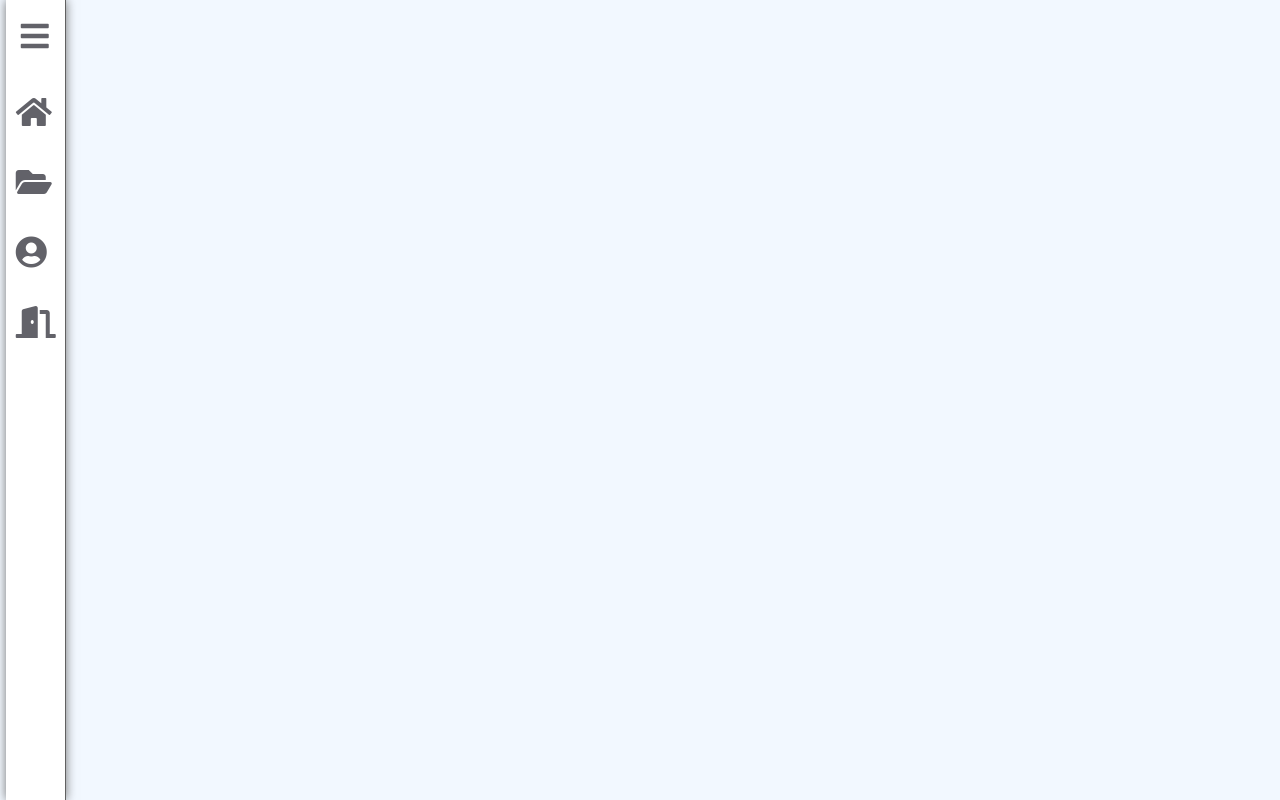
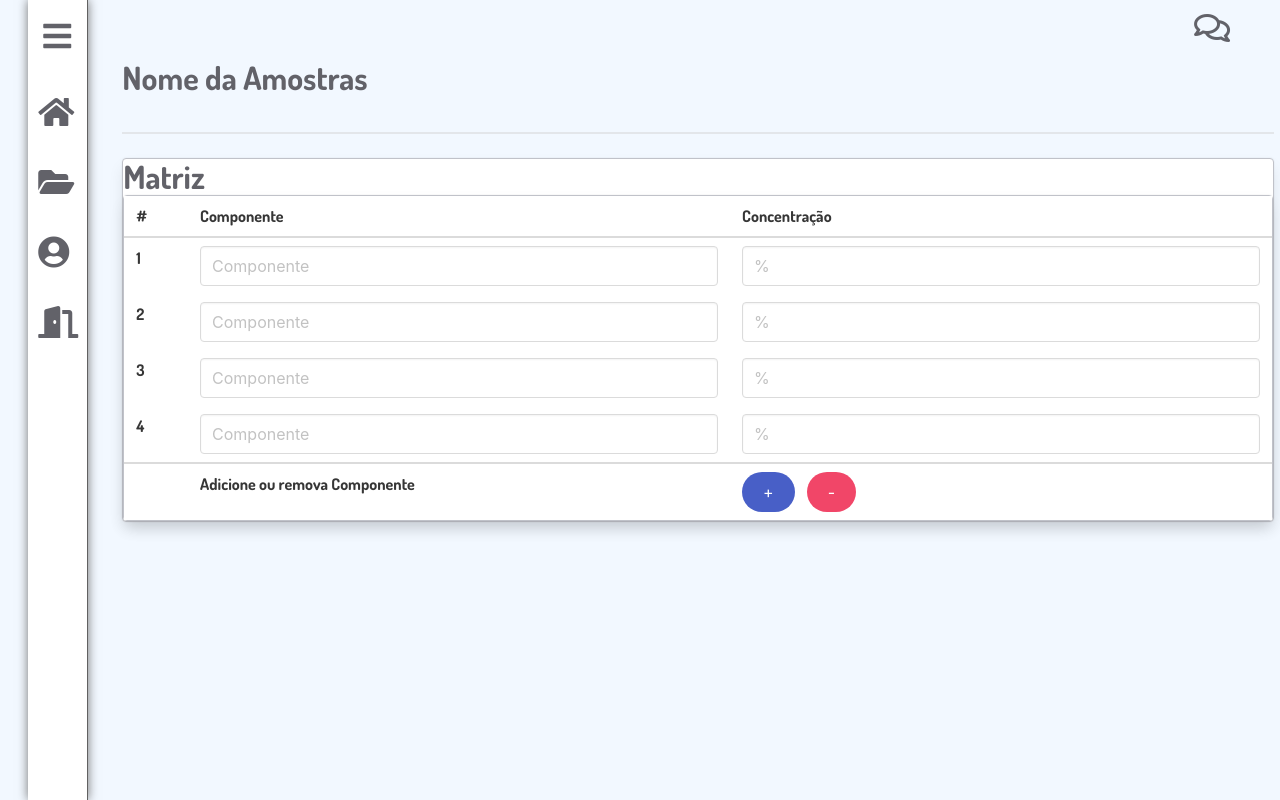
Before and after one commit to yurimarcon/labsystem, a Vue app: page /sampleprofile in a window 1280 px wide. Before the commit this address had no page. Built offline with nearby package versions, Linux system fonts and the light colour scheme.

Commit message:
Criação da pagina de perfil da amostra

```diff
--- /dev/null
+++ b/src/pages/SampleProfile.vue
@@ -0,0 +1,53 @@
+<template>
+    <div>
+        <BotoesSuperior/>
+    </div>
+    <div class="container">
+        <div class="columns is-tablet">
+            <div class="column is-4-tablet">
+                <h1 class="title">Nome da Amostras</h1>
+            </div>
+        </div>
+        <hr>
+        <div class="card">
+            <div class="container">
+                <h1 class="title">Matriz</h1>
+            </div>
+                <MatrizComponent/>
+
+        </div>
+    </div>
+</template>
+
+<script>
+import { mapGetters} from 'vuex'
+import BotoesSuperior from '../components/BotoesSuperior'
+import MatrizComponent from '../components/MatrizComponent'
+
+export default {
+    name:'SampleProfile',
+    components:{
+        BotoesSuperior,
+        MatrizComponent
+    },
+    computed: mapGetters(['amostras']),
+    data(){
+        return{
+            pesquisa: mapGetters(['amostras'])
+        }
+    },
+    methods:{
+        pesquisar(){
+            console.log(this.pesquisa)
+        }
+    }
+}
+</script>
+
+<style scoped>
+@import "https://cdn.jsdelivr.net/npm/bulma@0.9.2/css/bulma.min.css";
+
+hr{
+    background-color: rgba(214, 214, 214, .5);
+}
+</style>
--- a/src/router/index.js
+++ b/src/router/index.js
@@ -4,6 +4,7 @@ import Home from '../pages/Home'
 import Directory from '../pages/Directory'
 import Profile from '../pages/Profile'
 import NewSample from '../pages/NewSample'
+import SampleProfile from '../pages/SampleProfile'
 
 const routes = [
     {
@@ -30,6 +31,11 @@ const routes = [
         path:'/newSample',
         component: NewSample
     },
+    {
+        name:'SampleProfile',
+        path:'/sampleprofile',
+        component: SampleProfile
+    },
 ]
 
 const router = createRouter({
```
